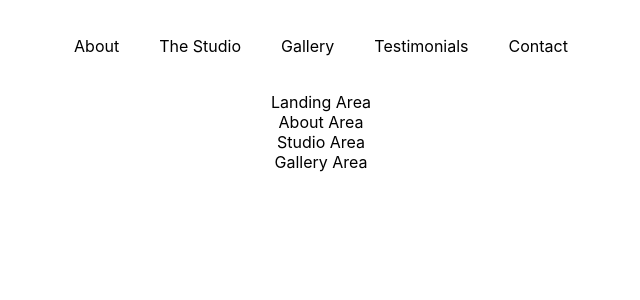
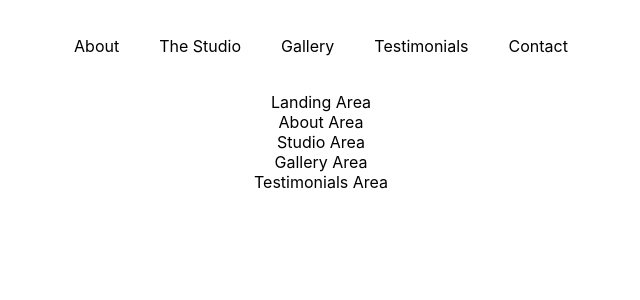
Before and after one commit to proiacm/C.P.Art-Studio, a React (Create React App) app: page / in a window 1280 px wide. Shown: the top 300 px of the page, without its empty margins (319-959 px from the left). Built offline with nearby package versions, Linux system fonts and the light colour scheme.

Commit message:
Set up Testimonials component

```diff
--- a/src/App.js
+++ b/src/App.js
@@ -5,6 +5,7 @@ import Gallery from './Gallery/Gallery';
 import Landing from './Landing/Landing';
 import Nav from './Nav/Nav';
 import Studio from './Studio/Studio';
+import Testimonials from './Testimonials/Testimonials';
 
 class App extends Component {
 
@@ -16,6 +17,7 @@ class App extends Component {
         <About />
         <Studio />
         <Gallery />
+        <Testimonials />
       </div>
     );
   }
--- /dev/null
+++ b/src/Testimonials/Testimonials.js
@@ -0,0 +1,13 @@
+import React from 'react';
+import './Testimonials.css';
+
+const Testimonials = () => {
+
+  return (
+        <div>
+          Testimonials Area
+        </div>
+  )
+}
+
+export default Testimonials;
```
Also changed, not shown: src/Testimonials/Testimonials.css (added), 1 other file (tests, documents, lock files or other folders).
